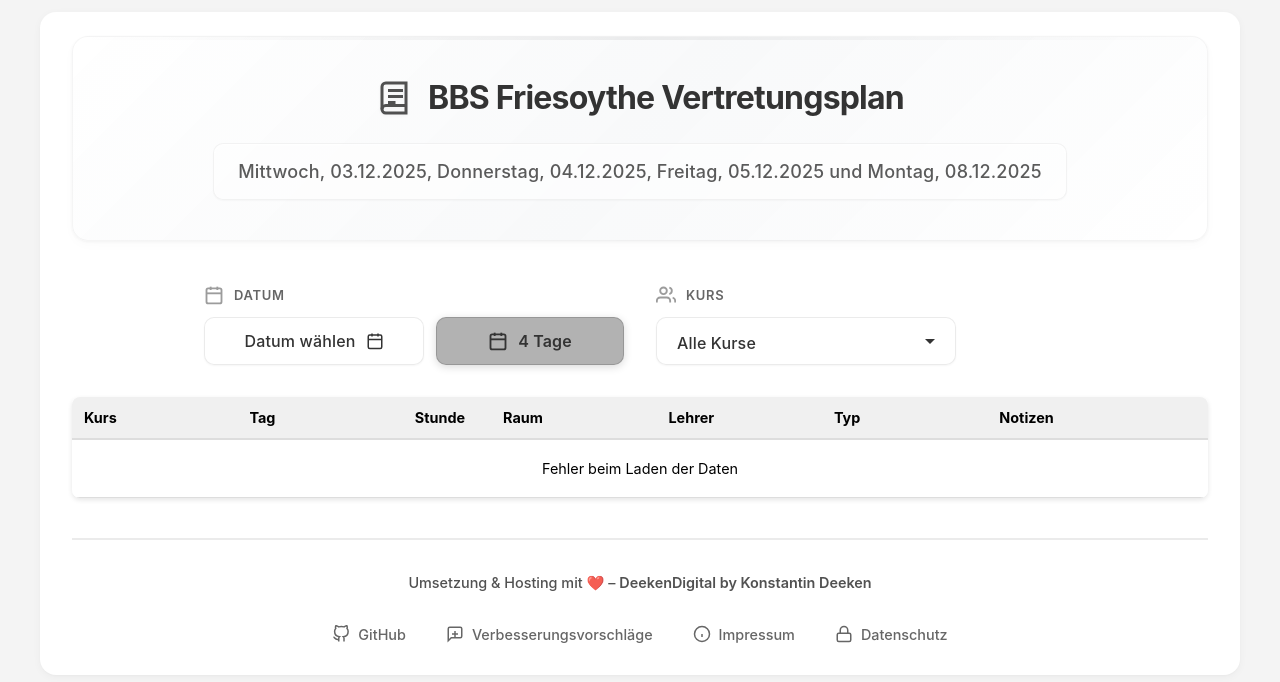
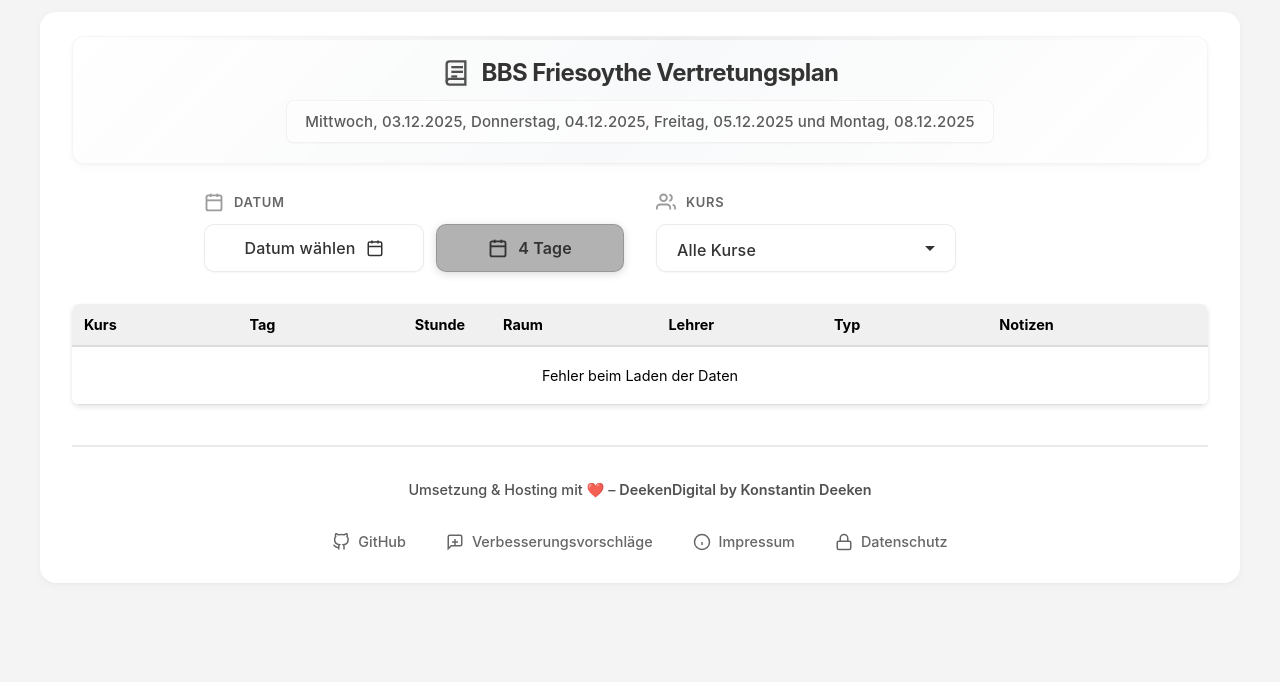
Before and after one commit to Dark-Studios-UG/BBS-Friesoythe-Vertretungsplan, a website: page public/index.html in a window 1280 px wide. Drawn offline with Linux system fonts and the light colour scheme; no server answers.

Commit message:
even better header

```diff
--- a/public/styles.css
+++ b/public/styles.css
@@ -62,15 +62,15 @@
     }
 }
 
-/* Page Header - Marketing-Perfekt */
+/* Page Header - Marketing-Perfekt - Kompakt */
 .page-header {
     background: linear-gradient(135deg,
         rgba(255, 255, 255, 0.95) 0%,
         rgba(248, 249, 250, 0.98) 50%,
         rgba(255, 255, 255, 0.95) 100%);
     border-radius: 12px;
-    padding: 32px 20px;
-    margin-bottom: 32px;
+    padding: 16px 20px;
+    margin-bottom: 20px;
     border: 1px solid rgba(0, 0, 0, 0.04);
     box-shadow:
         0 1px 3px rgba(0, 0, 0, 0.04),
@@ -104,18 +104,18 @@
     display: flex;
     align-items: center;
     justify-content: center;
-    gap: 14px;
+    gap: 10px;
     color: var(--primary-color);
-    font-size: 1.625rem;
-    margin: 0 0 20px 0;
+    font-size: 1.25rem;
+    margin: 0 0 10px 0;
     font-weight: 700;
     line-height: 1.3;
     letter-spacing: -0.02em;
 }
 
 .header-icon {
-    width: 32px;
-    height: 32px;
+    width: 24px;
+    height: 24px;
     flex-shrink: 0;
     stroke: var(--primary-color);
     opacity: 0.85;
@@ -125,16 +125,16 @@
 .date-display {
     text-align: center;
     color: var(--primary-color);
-    font-size: 1rem;
+    font-size: 0.875rem;
     font-weight: 500;
     opacity: 0.8;
-    padding: 12px 20px;
+    padding: 8px 16px;
     background: rgba(255, 255, 255, 0.8);
     border: 1px solid rgba(0, 0, 0, 0.06);
     border-radius: 8px;
     display: inline-block;
-    min-height: 44px;
-    line-height: 1.5;
+    min-height: 32px;
+    line-height: 1.4;
     box-shadow:
         0 1px 2px rgba(0, 0, 0, 0.04),
         inset 0 1px 1px rgba(255, 255, 255, 0.9);
@@ -149,31 +149,31 @@
         inset 0 1px 1px rgba(255, 255, 255, 0.95);
 }
 
-/* Desktop: Größere Überschriften - Perfekte Symmetrie */
+/* Desktop: Kompakter Header */
 @media screen and (min-width: 769px) {
     .page-header {
-        padding: 40px 32px;
-        margin-bottom: 40px;
-        border-radius: 16px;
+        padding: 20px 24px;
+        margin-bottom: 24px;
+        border-radius: 12px;
     }
 
     h1 {
-        font-size: 2rem;
-        margin-bottom: 24px;
-        gap: 16px;
+        font-size: 1.5rem;
+        margin-bottom: 12px;
+        gap: 12px;
         letter-spacing: -0.025em;
     }
 
     .header-icon {
-        width: 36px;
-        height: 36px;
+        width: 28px;
+        height: 28px;
     }
 
     .date-display {
-        font-size: 1.125rem;
-        padding: 14px 24px;
-        min-height: 48px;
-        border-radius: 10px;
+        font-size: 0.9375rem;
+        padding: 10px 18px;
+        min-height: 36px;
+        border-radius: 8px;
     }
 }
 
```
